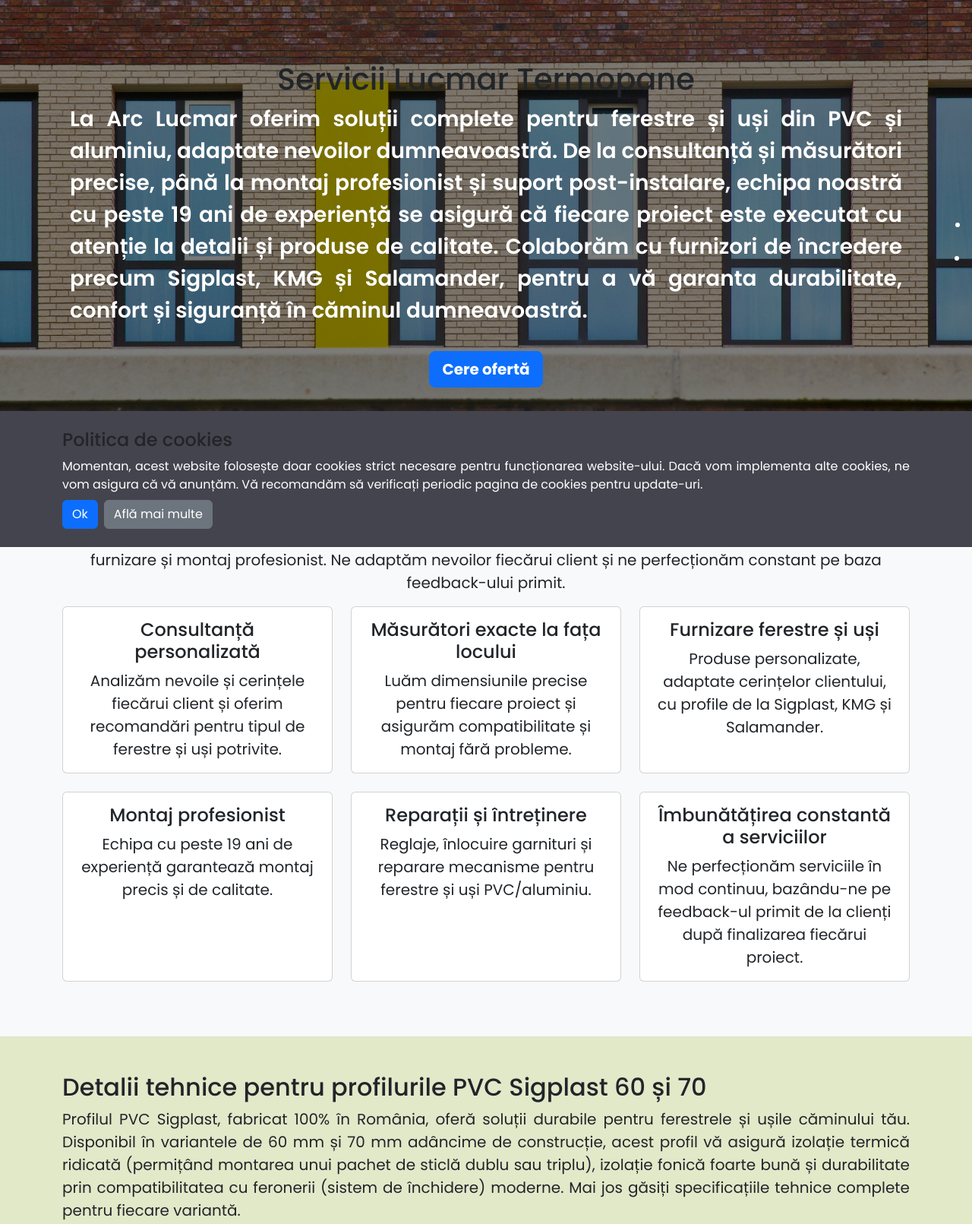
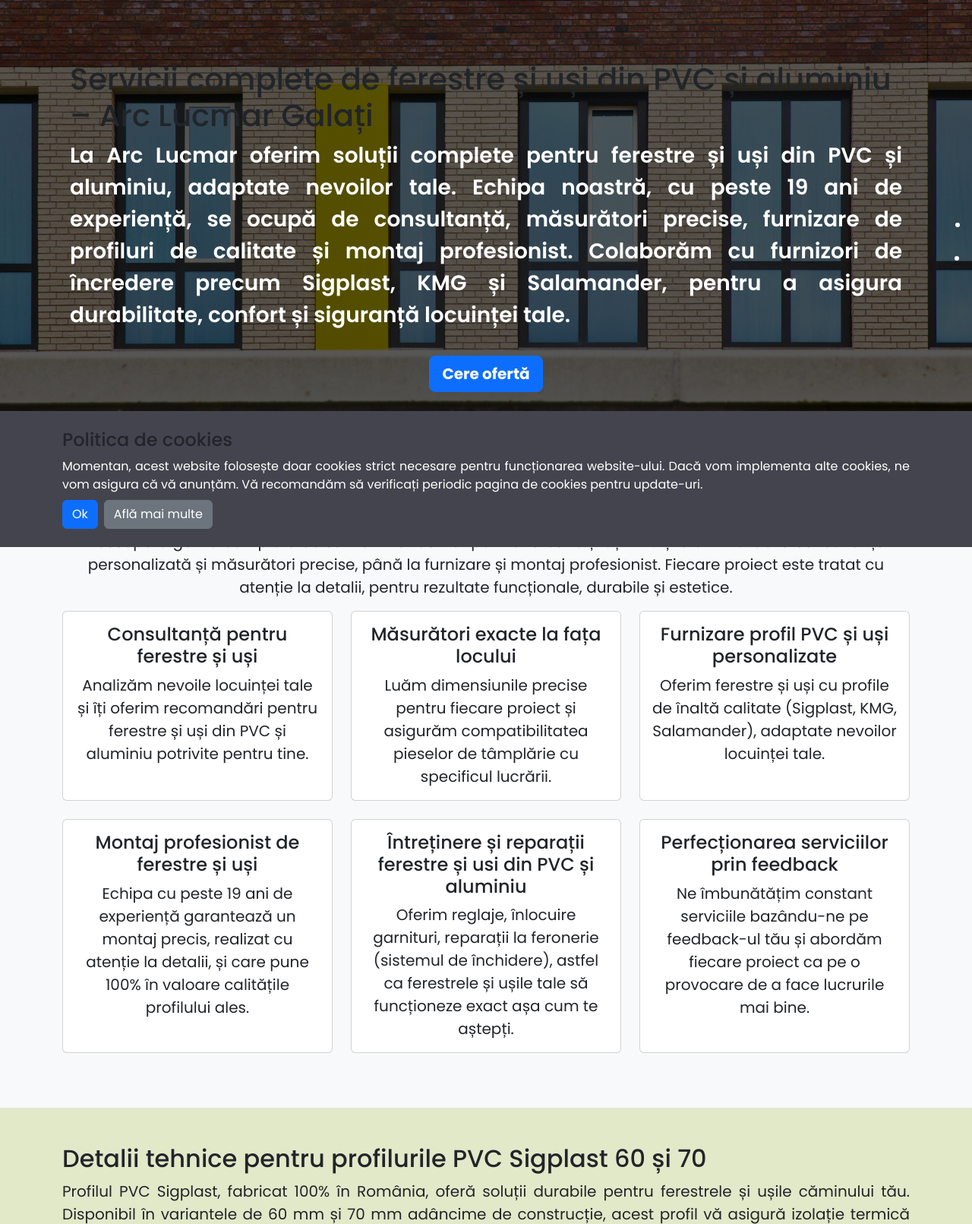
Before and after one commit to DanielDeaconescu/arc_lucmar, a PHP site: page /services.php in a window 1280 px wide. Shown: the part 80-1691 px from the top of the page at 76% size. Run offline with PHP 8.4, Linux system fonts and the light colour scheme; style sheets or scripts are compiled from the project's sources; some libraries are stand-ins or nearby versions.

```diff
--- a/components/call-to-action.php
+++ b/components/call-to-action.php
@@ -12,7 +12,7 @@
         break;
         case 'services.php':
             $ctaTitle = 'Servicii complete pentru ferestre și uși personalizate!';
-            $ctaP = 'De la măsurători precise până la montaj profesionist, echipa noastră cu peste 19 ani de experiență vă oferă soluții sigure și durabile pentru căminul dumneavoastră.';
+            $ctaP = 'Cu peste 19 ani de experiență în montajul ferestrelor și ușilor, echipa Arc Lucmar transformă fiecare proiect într-o soluție funcțională, sigură și durabilă. Beneficiază și tu de montaj profesionist și atenție la detalii, astfel încât ferestrele și ușile tale să aducă confort, siguranță și eficiență energetică locuinței tale!';
             $ctaClass = 'cta-services';
         break;
         case 'portfolio.php':
--- a/components/header.php
+++ b/components/header.php
@@ -11,7 +11,8 @@
       break;
     case 'services.php':
       $headerBg = 'header-services';
-      $headerP = 'La Arc Lucmar oferim soluții complete pentru ferestre și uși din PVC și aluminiu, adaptate nevoilor dumneavoastră. De la consultanță și măsurători precise, până la montaj profesionist și suport post-instalare, echipa noastră cu peste 19 ani de experiență se asigură că fiecare proiect este executat cu atenție la detalii și produse de calitate. Colaborăm cu furnizori de încredere precum Sigplast, KMG și Salamander, pentru a vă garanta durabilitate, confort și siguranță în căminul dumneavoastră.';
+      $headerText = "Servicii complete de ferestre și uși din PVC și aluminiu – Arc Lucmar Galați";
+      $headerP = 'La Arc Lucmar oferim soluții complete pentru ferestre și uși din PVC și aluminiu, adaptate nevoilor tale. Echipa noastră, cu peste 19 ani de experiență, se ocupă de consultanță, măsurători precise, furnizare de profiluri de calitate și montaj profesionist. Colaborăm cu furnizori de încredere precum Sigplast, KMG și Salamander, pentru a asigura durabilitate, confort și siguranță locuinței tale.';
       break;
     case 'portfolio.php':
       $headerBg = 'header-portfolio';
--- a/scss/styles.scss
+++ b/scss/styles.scss
@@ -83,7 +83,7 @@ body {
   left: 0;
   width: 100%;
   height: 100%;
-  background: rgba(0, 0, 0, 0.5);
+  background: rgba(0, 0, 0, 0.65);
 }
 
 .header-portfolio {
--- a/services.php
+++ b/services.php
@@ -3,33 +3,33 @@
   $services = [
     [
       "icon" => "fa-handshake",
-      "title" => "Consultanță personalizată",
-      "description" => "Analizăm nevoile și cerințele fiecărui client și oferim recomandări pentru tipul de ferestre și uși potrivite."
+      "title" => "Consultanță pentru ferestre și uși",
+      "description" => "Analizăm nevoile locuinței tale și îți oferim recomandări pentru ferestre și uși din PVC și aluminiu potrivite pentru tine."
     ],
     [
       "icon" => "fa-ruler-combined",
       "title" => "Măsurători exacte la fața locului",
-      "description" => "Luăm dimensiunile precise pentru fiecare proiect și asigurăm compatibilitate și montaj fără probleme."
+      "description" => "Luăm dimensiunile precise pentru fiecare proiect și asigurăm compatibilitatea pieselor de tâmplărie cu specificul lucrării."
     ],
     [
       "icon" => "fa-box-open",
-      "title" => "Furnizare ferestre și uși",
-      "description" => "Produse personalizate, adaptate cerințelor clientului, cu profile de la Sigplast, KMG și Salamander."
+      "title" => "Furnizare profil PVC și uși personalizate",
+      "description" => "Oferim ferestre și uși cu profile de înaltă calitate (Sigplast, KMG, Salamander), adaptate nevoilor locuinței tale."
     ],
     [
       "icon" => "fa-tools",
-      "title" => "Montaj profesionist",
-      "description" => "Echipa cu peste 19 ani de experiență garantează montaj precis și de calitate."
+      "title" => "Montaj profesionist de ferestre și uși",
+      "description" => "Echipa cu peste 19 ani de experiență garantează un montaj precis, realizat cu atenție la detalii, și care pune 100% în valoare calitățile profilului ales."
     ],
     [
       "icon" => "fa-sync-alt",
-      "title" => "Reparații și întreținere",
-      "description" => "Reglaje, înlocuire garnituri și reparare mecanisme pentru ferestre și uși PVC/aluminiu."
+      "title" => "Întreținere și reparații ferestre și usi din PVC și aluminiu",
+      "description" => "Oferim reglaje, înlocuire garnituri, reparații la feronerie (sistemul de închidere), astfel ca ferestrele și ușile tale să funcționeze exact așa cum te aștepți."
     ],
     [
         "icon" => "fa-chart-line",
-        "title" => "Îmbunătățirea constantă a serviciilor",
-        "description" => "Ne perfecționăm serviciile în mod continuu, bazându-ne pe feedback-ul primit de la clienți după finalizarea fiecărui proiect."
+        "title" => "Perfecționarea serviciilor prin feedback",
+        "description" => "Ne îmbunătățim constant serviciile bazându-ne pe feedback-ul tău și abordăm fiecare proiect ca pe o provocare de a face lucrurile mai bine."
     ]
   ];
 
@@ -68,7 +68,7 @@
 
     <!-- Header -->
     <?php
-      $headerText = "Servicii Lucmar Termopane";
+
       include "./components/header.php"
      ?>
 
@@ -82,9 +82,10 @@
                             <span class="text-secondary">Serviciile</span> noastre
                         </h2>
                         <p class="fs-5">
-                            Oferim servicii complete pentru ferestre și uși din PVC și aluminiu, de la consultanță și
-                            măsurători, până la furnizare și montaj profesionist. Ne adaptăm nevoilor fiecărui client și
-                            ne perfecționăm constant pe baza feedback-ului primit.
+                            Descoperă gama completă de servicii Arc Lucmar pentru ferestre și uși PVC și aluminiu: de la
+                            consultanță personalizată și măsurători precise, până la furnizare și montaj profesionist.
+                            Fiecare proiect este tratat cu atenție la detalii, pentru rezultate funcționale, durabile și
+                            estetice.
                         </p>
                     </div>
                 </div>
```
